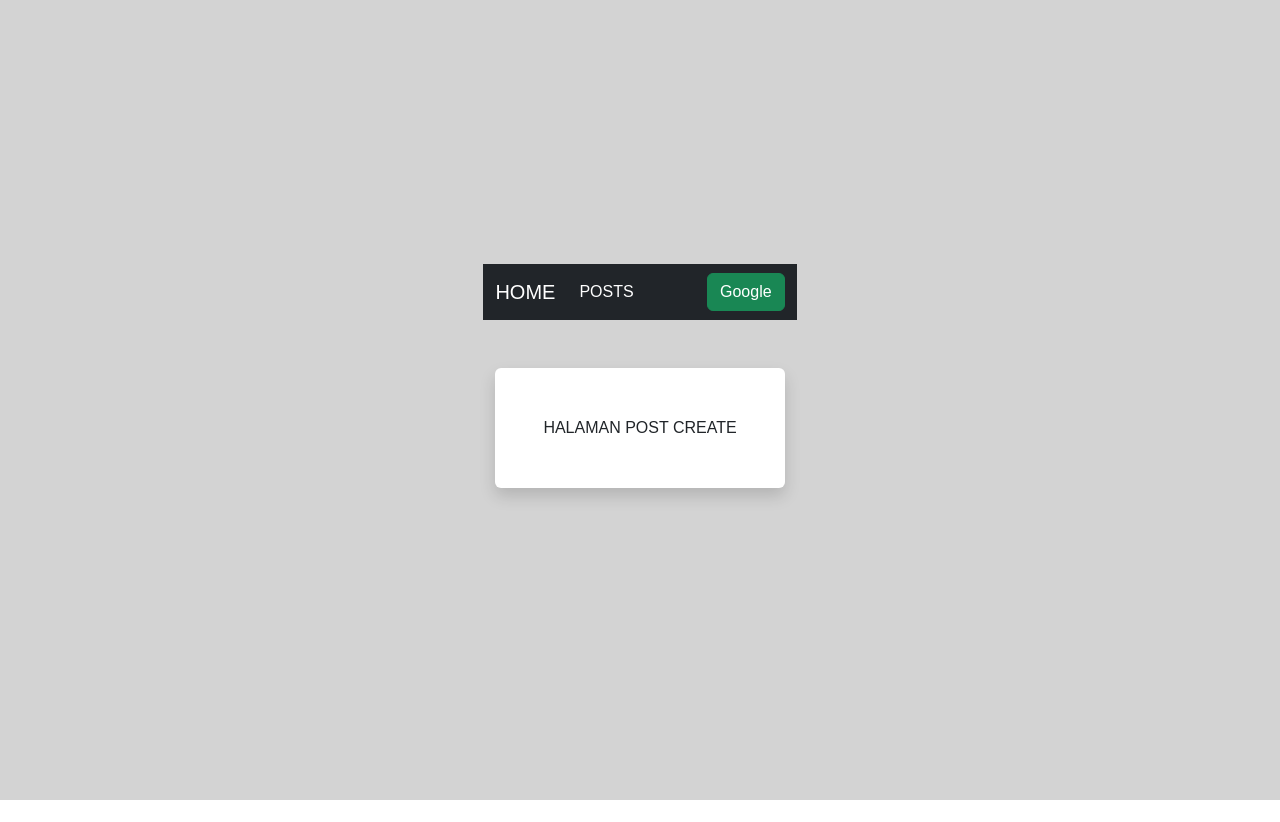
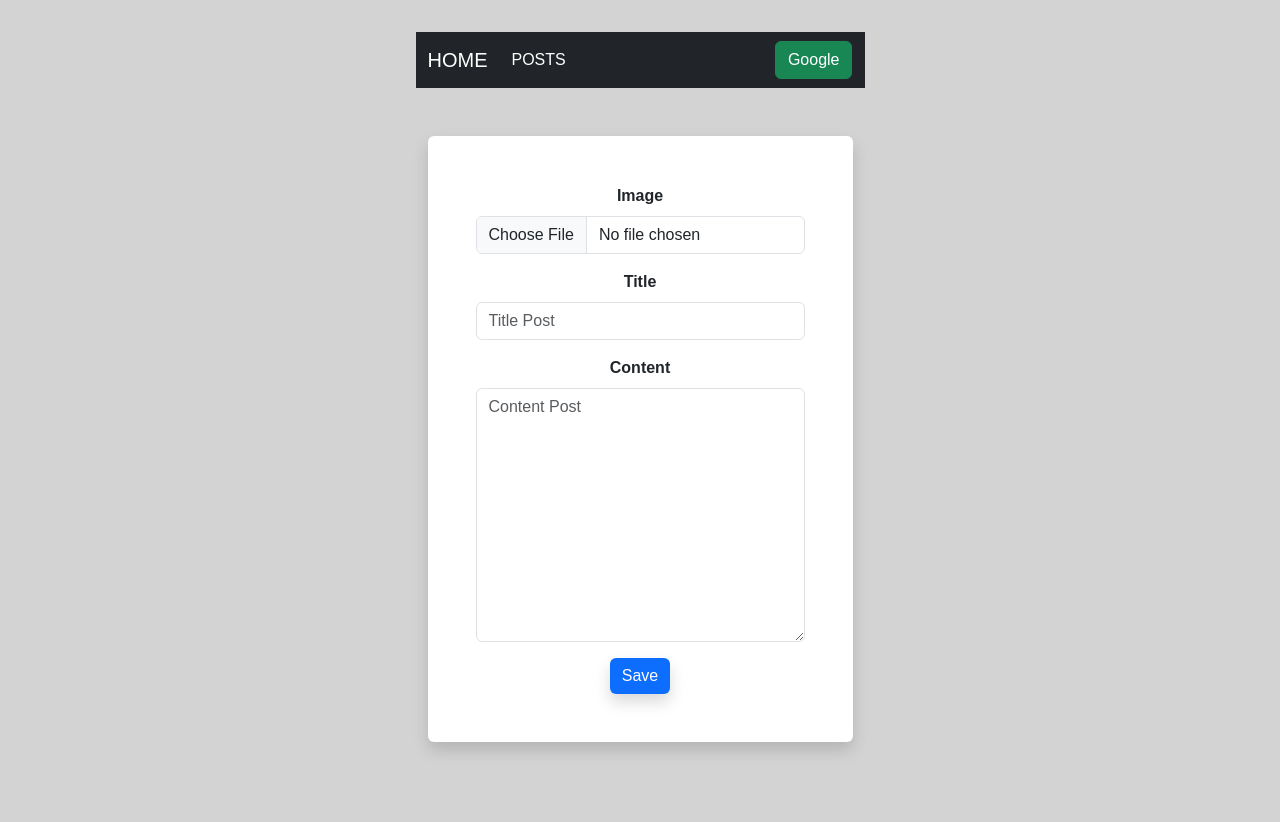
Before and after one commit to mahmuddin/vue3-crud-laravel-10, a Vue app: page /create in a window 1280 px wide. Before the commit the page ends 800 px from the top, so only its background shows below. Built offline with nearby package versions, Linux system fonts and the light colour scheme.

Commit message:
[main] 20 Apr 2023 - Insert dan upload data dengan rest api

```diff
--- a/src/views/posts/create.vue
+++ b/src/views/posts/create.vue
@@ -1,4 +1,50 @@
 <script setup>
+// import ref
+import { ref } from "vue";
+
+// import router
+import { useRouter } from 'vue-router';
+
+// import api
+import api from "../../api";
+
+//init router
+const router = useRouter();
+
+// define state
+const image = ref("");
+const title = ref("");
+const content = ref("");
+const errors = ref([]);
+
+// method for handle file changes
+const handleFileChange = (e) => {
+    // assign file to state
+    image.value = e.target.files[0]
+}
+
+// method "storePost"
+const storePost = async () => {
+
+    // init formData
+    let formData = new FormData();
+
+    // assign state value to formData
+    formData.append("image", image.value);
+    formData.append("title", title.value);
+    formData.append("content", content.value);
+
+    // store data with API
+    await api.post('/api/posts', formData)
+    .then(() => {
+        //redirect
+        router.push({path: "/posts"});
+    })
+    .catch((error) => {
+        // assign response error data to state "errors"
+        errors.value = error.response.data;
+    });
+}
 
 </script>
 
@@ -8,7 +54,30 @@
             <div class="col-md-12">
                 <div class="card border-0 rounded shadow">
                     <div class="card-body">
-                        HALAMAN POST CREATE
+                        <form @submit.prevent="storePost()">
+                            <div class="mb-3">
+                                <label for="image" class="form-label fw-bold">Image</label>
+                                <input type="file" class="form-control" @change="handleFileChange($event)">
+                                <div v-if="errors.image" class="alert alert-danger mt-2">
+                                    <span>{{ errors.image[0] }}</span>
+                                </div>
+                            </div>
+                            <div class="mb-3">
+                                <label for="title" class="form-label fw-bold">Title</label>
+                                <input type="text" class="form-control" v-model="title" placeholder="Title Post">
+                                <div v-if="errors.title" class="alert alert-danger mt-2">
+                                    <span>{{ errors.title[0] }}</span>
+                                </div>
+                            </div>
+                            <div class="mb-3">
+                                <label for="content" class="form-label fw-bold">Content</label>
+                                <textarea class="form-control" v-model="content" cols="30" rows="10" placeholder="Content Post"></textarea>
+                                <div v-if="errors.content" class="alert alert-danger mt-2">
+                                    <span>{{ errors.content[0] }}</span>
+                                </div>
+                            </div>
+                            <button type="submit" class="btn btn-md btn-primary rounded-sm shadow border-0">Save</button>
+                        </form>
                     </div>
                 </div>
             </div>
```
